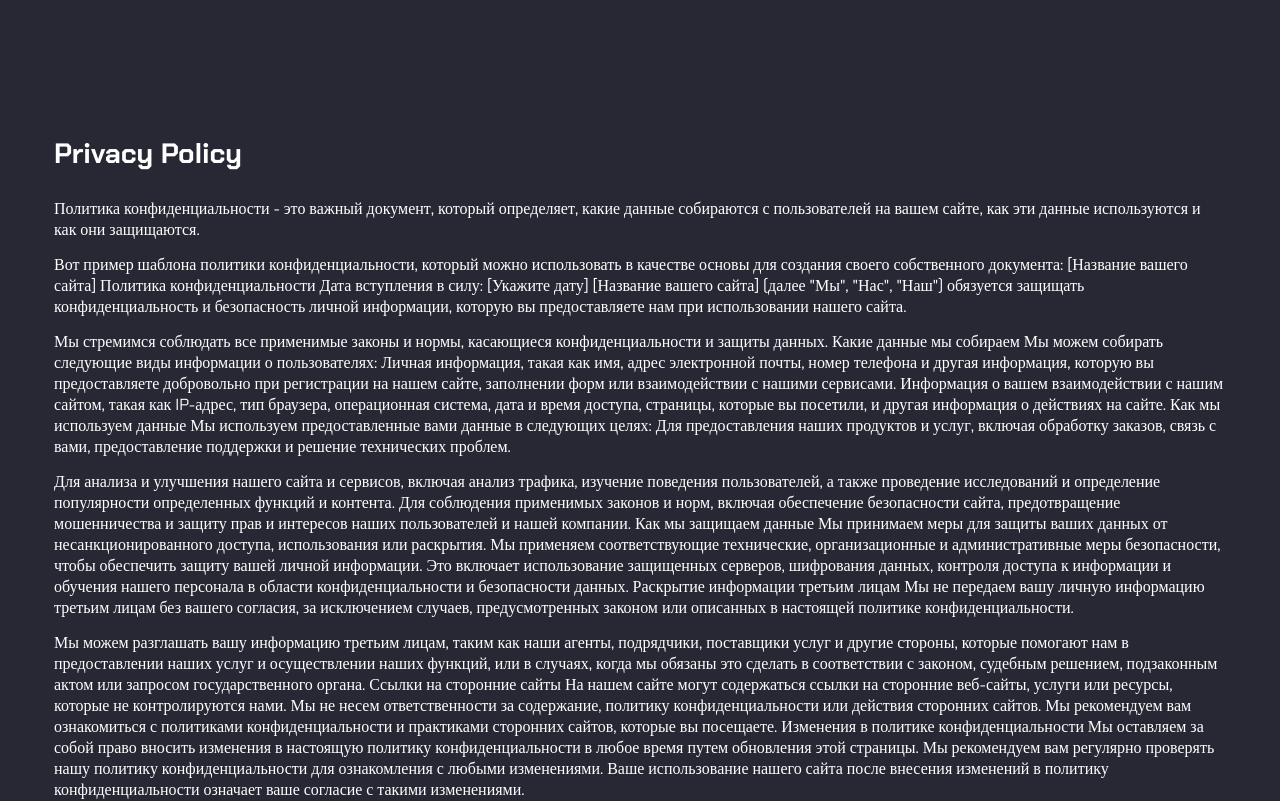
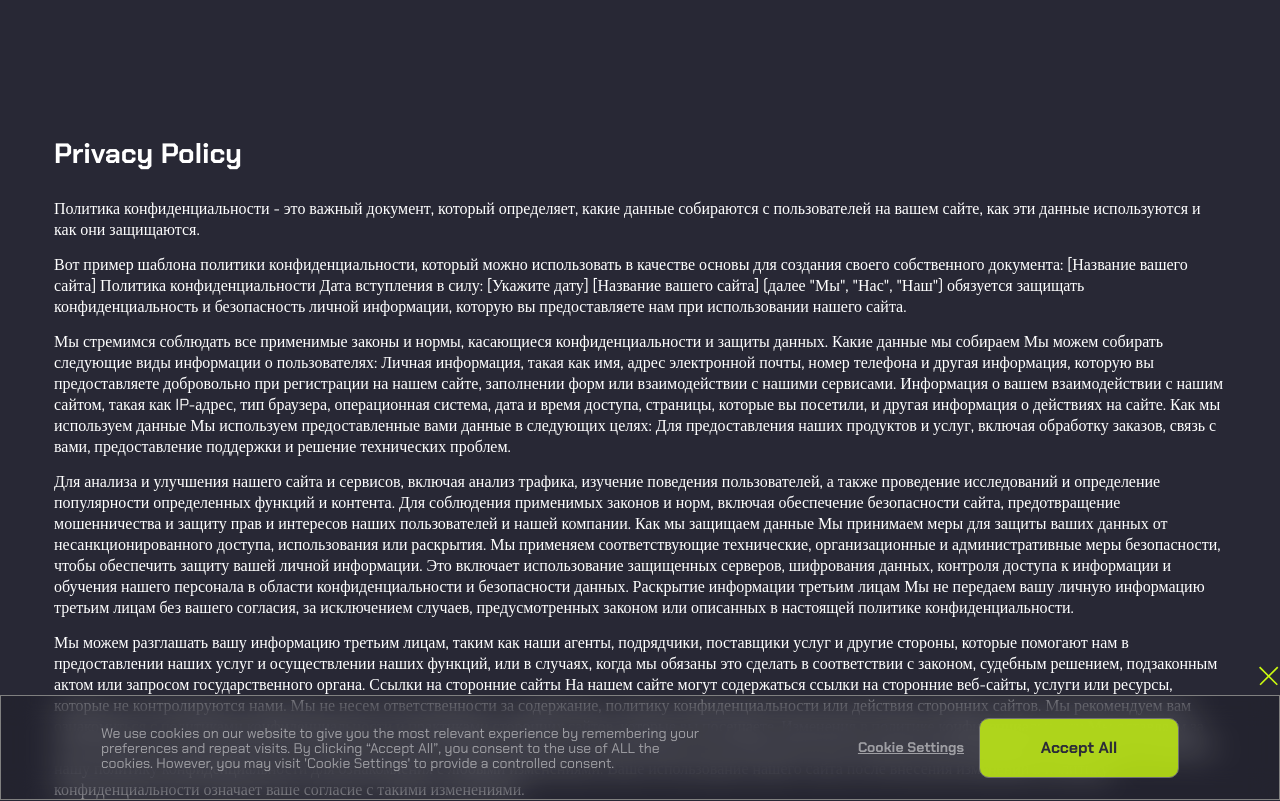
Before and after one commit to shuffle-app/azart-tech, a Next.js app: page /privacy in a window 1280 px wide. Shown: the top 801 px of the page. Built offline with nearby package versions, Linux system fonts and the light colour scheme.

Commit message:
Add cookie warning

```diff
--- /dev/null
+++ b/src/components/common/Cookie/Cookie.jsx
@@ -0,0 +1,42 @@
+import Link from 'next/link';
+import menuIcon from '../../../../public/assets/icons/menu-btn.svg';
+import Image from 'next/image';
+import styles from './Cookie.module.css';
+import { useState } from 'react';
+
+export const Cookie = () => {
+  const [justAccepted, setJustAccepted] = useState(false);
+  const acceptCookie = () => {
+    setJustAccepted(true);
+    window.localStorage.setItem('cookie', 'true');
+  };
+
+  if (justAccepted) {
+    return null;
+  }
+
+  return (
+    <div className={styles.container}>
+      <div className={styles.text}>
+        We use cookies on our website to give you the most relevant experience
+        by remembering your preferences and repeat visits. By clicking “Accept
+        All”, you consent to the use of ALL the cookies. However, you may visit
+        &apos;Cookie Settings&apos; to provide a controlled consent.
+      </div>
+
+      <div className={styles.controls}>
+        <Link href="/privacy" target="_blank" className={styles.settings}>
+          Cookie Settings
+        </Link>
+
+        <button className={styles.accept} onClick={acceptCookie}>
+          Accept All
+        </button>
+      </div>
+
+      <button className={styles.close} onClick={acceptCookie}>
+        <Image src={menuIcon} alt="close icon" />
+      </button>
+    </div>
+  );
+};
--- /dev/null
+++ b/src/components/common/Cookie/Cookie.module.css
@@ -0,0 +1,109 @@
+.container {
+  width: 100%;
+  position: fixed;
+  bottom: 0;
+  display: flex;
+  padding: 30px 100px;
+  background: linear-gradient(
+    76.36deg,
+    rgba(0, 0, 0, 0.1) 0%,
+    rgba(0, 0, 0, 0.1) 100%
+  );
+
+  border: 1.01266px solid #808080;
+  backdrop-filter: blur(15.1899px);
+  height: 105px;
+  justify-content: space-between;
+  z-index: 10000;
+}
+
+.text {
+  font-family: 'Chakra Petch';
+  font-style: normal;
+  font-weight: 400;
+  font-size: 14px;
+  line-height: 15px;
+
+  color: #ffffff;
+
+  opacity: 0.5;
+  max-width: 600px;
+}
+
+.controls {
+  display: flex;
+  gap: 15px;
+  align-items: center;
+}
+
+.settings {
+  font-family: 'Chakra Petch';
+  font-style: normal;
+  font-weight: 700;
+  font-size: 14px;
+  line-height: 120%;
+
+  /* identical to box height, or 17px */
+  text-decoration-line: underline;
+
+  color: #ffffff;
+
+  opacity: 0.5;
+}
+
+.accept {
+  /* primary */
+  background: #cbfa11;
+
+  /* Neutral - 200 */
+  border: 1.01266px solid #808080;
+  border-radius: 10px;
+  height: 60px;
+  width: 200px;
+
+  font-family: 'Chakra Petch';
+  font-style: normal;
+  font-weight: 700;
+  font-size: 16px;
+  line-height: 21px;
+
+  /* identical to box height */
+  text-align: center;
+
+  /* Neutral - 100 */
+  color: #282835;
+
+  opacity: 0.8;
+  cursor: pointer;
+}
+
+.close {
+  width: 20px;
+  height: 20px;
+  position: absolute;
+  right: 0;
+  top: -30px;
+  cursor: pointer;
+}
+
+.close img {
+  width: 100%;
+  height: 100%;
+}
+
+@media screen and (max-width: 768px) {
+  .container {
+    flex-direction: column;
+    padding: 16px;
+    height: initial;
+  }
+
+  .text {
+    margin-bottom: 32px;
+  }
+
+  .controls {
+    width: 100%;
+    justify-content: space-between;
+  }
+}
--- a/src/pages/_app.js
+++ b/src/pages/_app.js
@@ -1,8 +1,20 @@
 import Head from 'next/head';
 import '../styles/globals.css';
 import Script from 'next/script';
+import { Cookie } from '@/components/common/Cookie/Cookie';
+import { useEffect, useState } from 'react';
 
 function MyApp({ Component, pageProps }) {
+  const [showCookie, setShowCookie] = useState(false);
+
+  useEffect(() => {
+    const alreadyShown = window.localStorage.getItem('cookie') === 'true';
+
+    if (!alreadyShown) {
+      setShowCookie(true);
+    }
+  }, []);
+
   return (
     <>
       <Head>
@@ -51,6 +63,8 @@ function MyApp({ Component, pageProps }) {
         />
       </>
       <Component {...pageProps} />
+
+      {showCookie && <Cookie />}
     </>
   );
 }
--- a/src/styles/main/Section2.module.css
+++ b/src/styles/main/Section2.module.css
@@ -135,7 +135,7 @@
 }
 
 .img {
-  transform: translateY(-40px) translateX(-10px);
+  transform: translateY(-45px) translateX(-30px);
 }
 
 .exit {
@@ -149,7 +149,7 @@
   }
 
   .img {
-    transform: translateY(-20px) translateX(-10px);
+    transform: translateY(-30px) translateX(-30px);
   }
 
   .card_product div {
```
